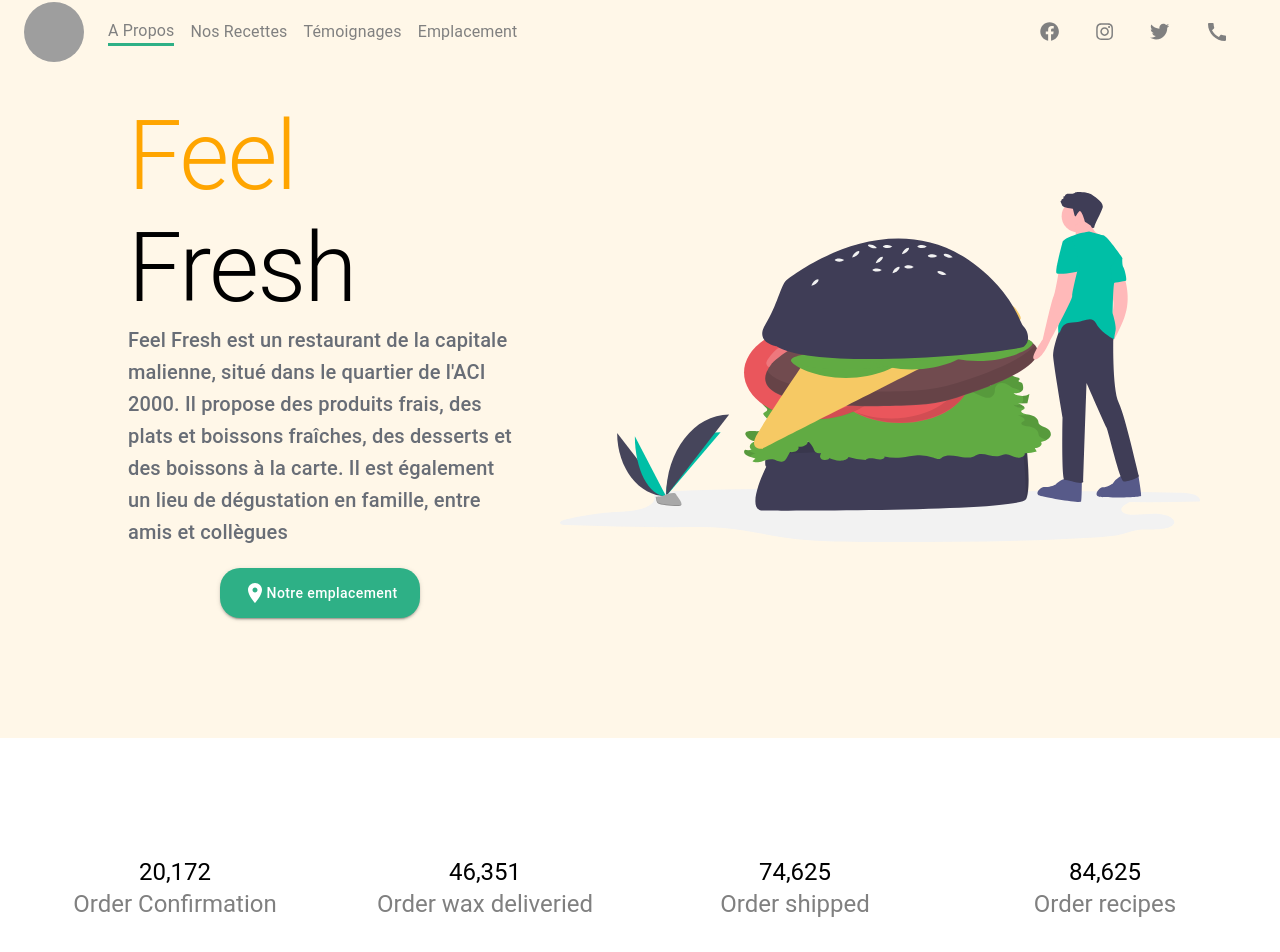
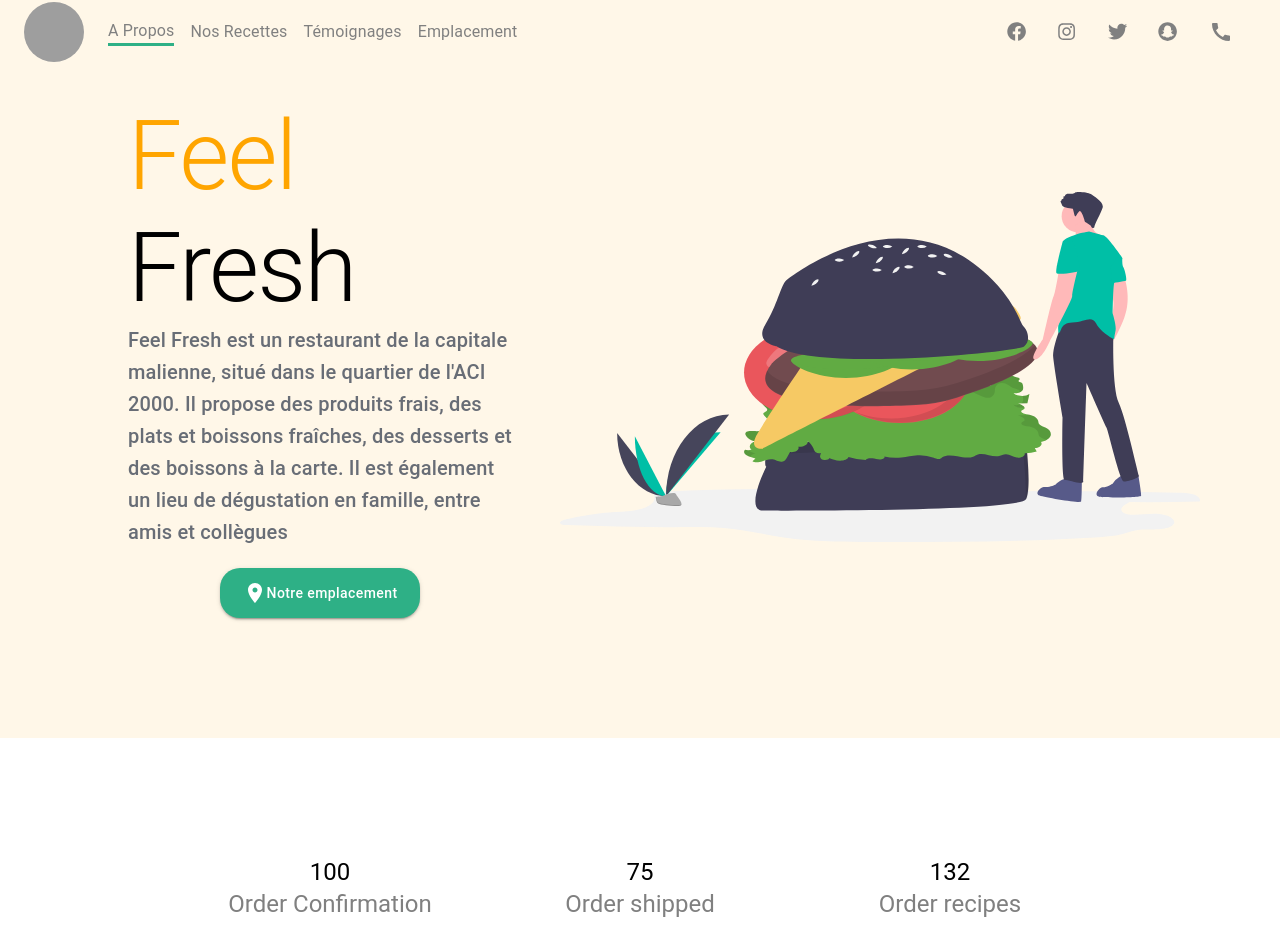
Before and after one commit to mamadou-niakate/feelfresh, a React (Create React App) app: page / in a window 1280 px wide. Shown: the top 952 px of the page. Built offline with nearby package versions, Linux system fonts and the light colour scheme; grey boxes are pictures that could not be loaded.

Commit message:
refactoring

```diff
--- a/src/Figure/Figure.js
+++ b/src/Figure/Figure.js
@@ -6,8 +6,9 @@ import CountUp from 'react-countup';
 
 const useStyles = makeStyles({
    root: {
-         display: 'flex',
-         alignItems: 'center',
+        display: 'flex',
+        alignItems: 'center',
+        justifyContent: 'center',
         height: 300,
         margin: 'auto',
         backgroundColor: '#FFFFF',
@@ -42,9 +43,9 @@ const Figure = () => {
             {figures.map(({id, number, title}) => (
                 <Grid key={id} item xs={12} sm={3} ref={figureRef}>
                     <CountUp
-                        start={-875.039}
+                        start={0}
                         end={number}
-                        duration={2.75}
+                        duration={5}
                     >
                         {({ countUpRef, start }) => (
                             <>
--- a/src/data.js
+++ b/src/data.js
@@ -566,22 +566,17 @@ export const sections = [
 export const figures = [
   {
     id: '1',
-    number: 20172,
+    number: 100,
     title: 'Order Confirmation',
   },
   {
-    id: '2',
-    number: 46351,
-    title: 'Order wax deliveried',
-  },
-  {
     id: '3',
-    number: 74625,
+    number: 75,
     title: 'Order shipped',
   },
   {
     id: '4',
-    number: 84625,
+    number: 132,
     title: 'Order recipes',
   },
 ]
--- a/src/jsonfile.js
+++ b/src/jsonfile.js
@@ -530,6 +530,11 @@ export const restaurant = {
             name: "FaTwitter",
             url: "https://twitter.com/feelfresh_resto",
             icon: "FaTwitter"
+        },
+        {
+            name: "Snapchat",
+            url: "https://www.snapchat.com/add/feelfresh.restaurant",
+            icon: "FaSnapchat"
         }
     ],
 }
```
